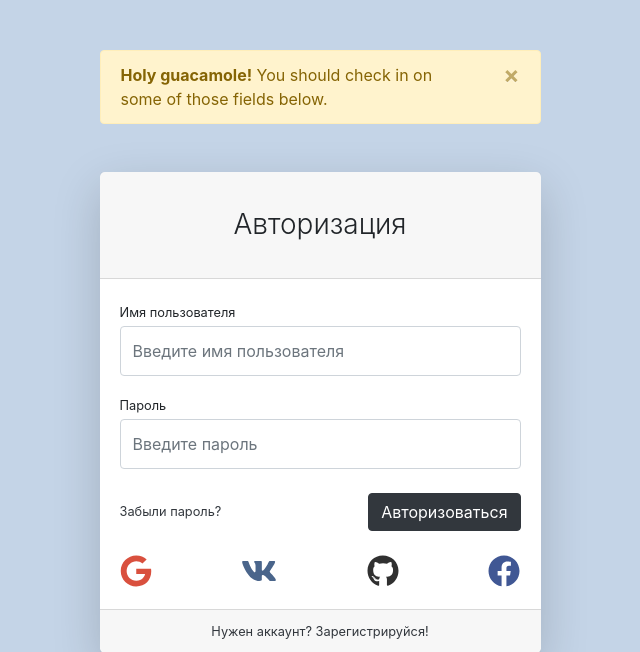
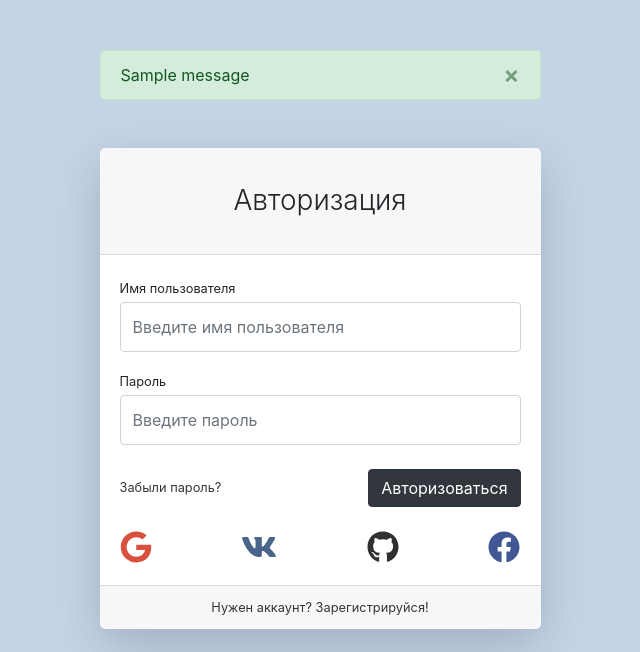
Before and after one commit to krbtsv/store-back, a Django app: page /users/login/ in a window 1280 px wide. Shown: the top 652 px of the page, without its empty margins (320-960 px from the left). Run offline with Django 3.2, Linux system fonts and the light colour scheme; tables that the repository leaves empty hold one stand-in row (values such as "Sample post"); one stand-in notice (Sample message) is shown; some libraries are stand-ins or nearby versions.

Commit message:
Created errors handler. And sucess/alert messages after registration/authorization

```diff
--- a/store/users/templates/users/login.html
+++ b/store/users/templates/users/login.html
@@ -6,13 +6,23 @@
     <div class="container">
         <div class="row justify-content-center">
             <div class="col-lg-5">
-                <div class="alert alert-warning alert-dismissible fade show" role="alert"
+                {% if messages or form.non_field_errors %}
+                <div class="alert
+                     {% if messages %} alert-success {% else %} alert-warning {% endif %}
+                     alert-dismissible fade show" role="alert"
                      style="margin-top: 50px;">
-                    <strong>Holy guacamole!</strong> You should check in on some of those fields below.
+                    {% if messages %}
+                        {% for message in messages %}
+                            {{ message }}
+                        {% endfor %}
+                    {% else %}
+                        {{ form.non_field_errors }}
+                    {% endif %}
                     <button type="button" class="close" data-dismiss="alert" aria-label="Close">
                         <span aria-hidden="true">&times;</span>
                     </button>
                 </div>
+                {% endif %}
                 <div class="card shadow-lg border-0 rounded-lg mt-5">
                     <div class="card-header"><h3 class="text-center font-weight-light my-4">Авторизация</h3>
                     </div>
--- a/store/users/views.py
+++ b/store/users/views.py
@@ -1,4 +1,5 @@
 from django.contrib import auth
+from django.contrib.messages.views import SuccessMessageMixin
 from django.shortcuts import render, HttpResponseRedirect
 from django.urls import reverse, reverse_lazy
 from django.views.generic import CreateView
@@ -23,11 +24,13 @@ def login(request):
     return render(request, 'users/login.html', context)
 
 
-class UserRegistrationView(CreateView):
+class UserRegistrationView(SuccessMessageMixin, CreateView):
     model = User
     form_class = UserRegistrationForm
     template_name = 'users/registration.html'
     success_url = reverse_lazy('users:login')
+    success_message = 'Вы успешно зарегестрированы!'
+    title = 'Store - Регистрация'
 
 
 def profile(request):
```
Also changed, not shown: store/users/templates/users/registration.html (+7 -3 lines).
